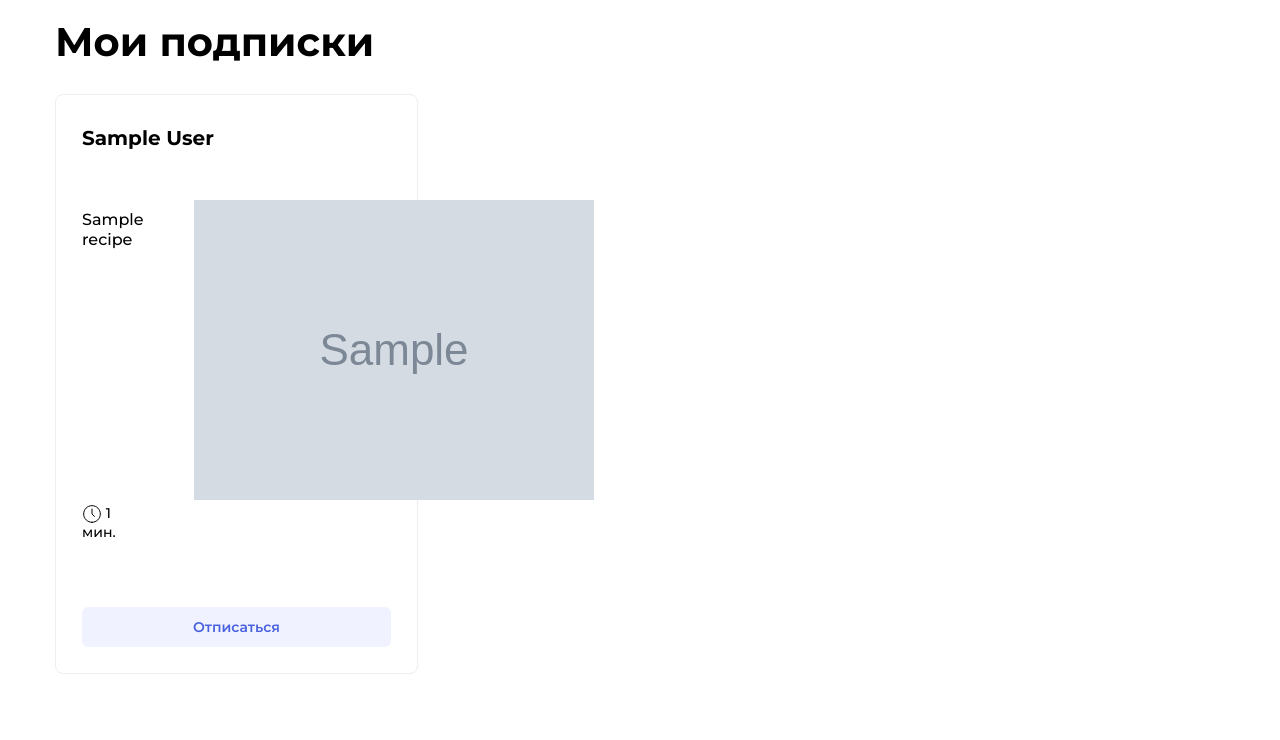
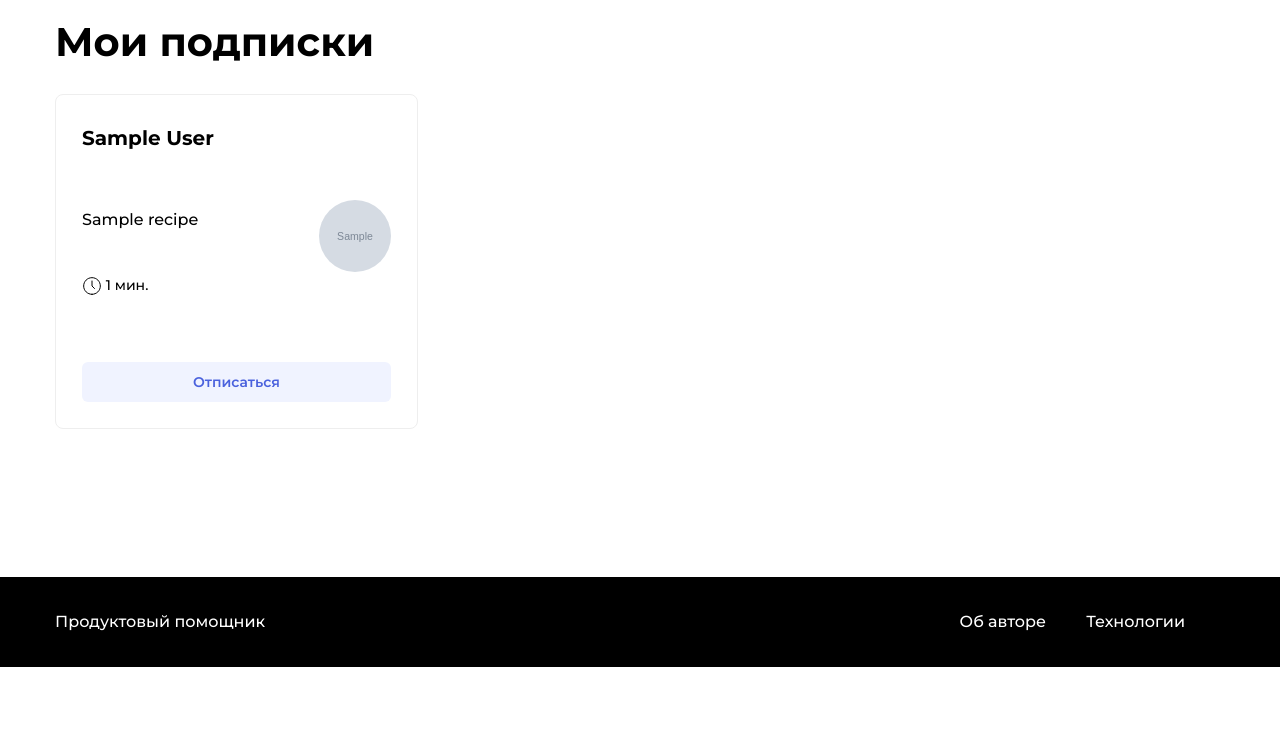
Before and after one commit to Fr33vvay/foodgram-project, a Django app: page /subscriptions/ in a window 1280 px wide. Shown: the part 133-873 px from the top of the page. After the commit the page ends 800 px from the top, so only its background shows below. Run offline with Django 3.2, Linux system fonts and the light colour scheme; a user stored in the database is signed in; tables that the repository leaves empty hold one stand-in row (values such as "Sample post"); grey boxes marked "Sample" are stand-in pictures; some libraries are stand-ins or nearby versions.

Commit message:
мелкие исправления

```diff
--- a/static/myFollow.js
+++ b/static/myFollow.js
@@ -5,11 +5,11 @@ const header = new Header(counterId);
 const configButton = {
     subscribe: {
         attr: 'data-out',
-        default: {
+        active: {
             class: 'button_style_blue',
             text: 'Отписаться'
         },
-        active: {
+        default: {
             class: 'button_style_blue',
             text: `Подписаться на автора`
         }
--- a/templates/myFollow.html
+++ b/templates/myFollow.html
@@ -29,8 +29,8 @@
             <ul class="card-user__items">
                 <li class="card-user__item">
                     <div class="recipe">
-                        {% thumbnail recipe.image "100x50" crop="center" as im %}
-                        <a href="{% url 'recipe_view' recipe.id %}" class="link" target="_blank"><img src="{{ im.url }}" alt="Картинка" class="card__image"></a>
+                        {% thumbnail recipe.image "100x100" crop="center" as im %}
+                        <a href="{% url 'recipe_view' recipe.id %}" class="link" target="_blank"><img src="{{ im.url }}" alt="Картинка" class="recipe__image"></a>
                         {% endthumbnail %}
                         <h3 class="recipe__title">{{ recipe.name }}</h3>
                         <p class="recipe__text"><span class="icon-time"></span> {{ recipe.cooking_time }} мин.</p>
```
